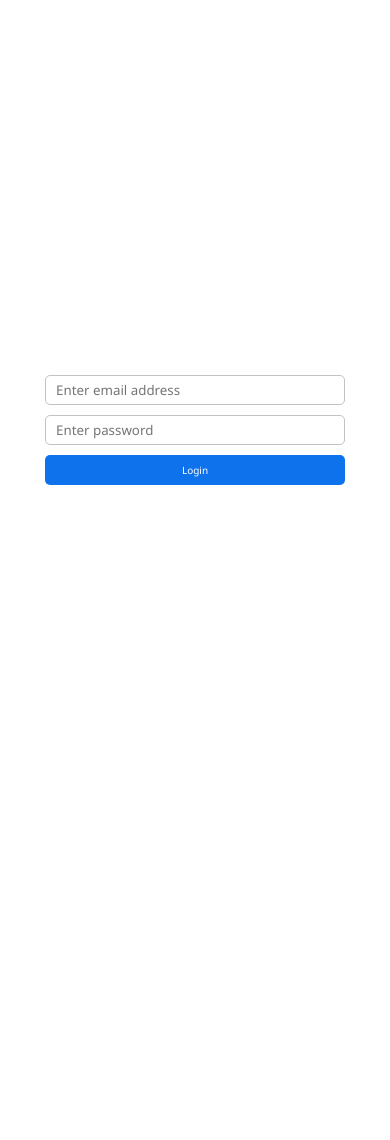
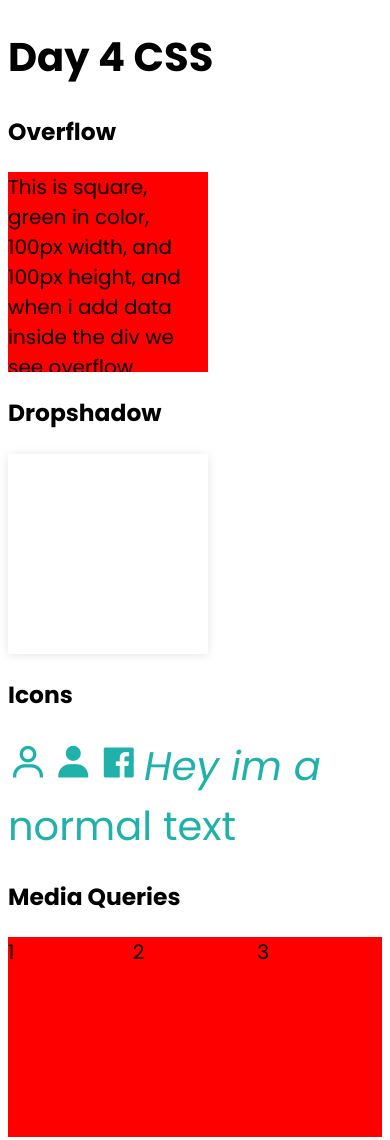
Before and after one commit to vaaluvishnu5146/FSDB54-WD-E-HTML-APPICATION, a plain HTML site: page index.html in a window 390 px wide. Before the commit the page ends 860 px from the top, so only its background shows below. Drawn offline with nearby package versions, Linux system fonts and the light colour scheme.

Commit message:
Grids, Positions, Layouts, Gradients and Media queries

```diff
--- a/index.html
+++ b/index.html
@@ -3,21 +3,84 @@
   <head>
     <meta charset="UTF-8" />
     <meta name="viewport" content="width=device-width, initial-scale=1.0" />
-    <title>Login Page</title>
-    <link rel="stylesheet" href="./style.css" />
+    <title>Day 5 CSS</title>
+    <link rel="preconnect" href="https://fonts.googleapis.com" />
+    <link rel="preconnect" href="https://fonts.gstatic.com" crossorigin />
+    <link
+      href="https://fonts.googleapis.com/css2?family=Poppins:ital,wght@0,100;0,200;0,300;0,400;0,500;0,600;0,700;0,800;0,900;1,100;1,200;1,300;1,400;1,500;1,600;1,700;1,800;1,900&display=swap"
+      rel="stylesheet"
+    />
+    <link
+      href="https://unpkg.com/boxicons@2.1.4/css/boxicons.min.css"
+      rel="stylesheet"
+    />
+    <style>
+      html {
+        font-size: 20px;
+        font-family: "Poppins", sans-serif;
+      }
+      .square {
+        width: 200px;
+        height: 200px;
+        background: green;
+        /* auto, visible, hidden, scroll */
+        overflow-y: scroll;
+      }
+      .card {
+        width: 10rem;
+        height: 10rem;
+        background: #ffffff;
+        box-shadow: 0 1px 10px rgba(0, 0, 0, 0.1);
+      }
+      i {
+        font-size: 2rem;
+        color: lightseagreen;
+      }
+
+      .flex-container {
+        display: flex;
+      }
+
+      @media screen and (min-width: 0px) and (max-width: 480px) {
+        .square {
+          background: red;
+        }
+      }
+      @media screen and (min-width: 481px) and (max-width: 768px) {
+        .square {
+          background: yellow;
+        }
+      }
+    </style>
   </head>
   <body>
-    <div class="login-page-container">
-      <div class="login-form-container">
-        <div class="input-container">
-          <input type="text" placeholder="Enter email address" />
-        </div>
-        <div class="input-container">
-          <input type="password" placeholder="Enter password" />
-        </div>
-        <button class="button">Login</button>
+    <h1>Day 4 CSS</h1>
+    <section>
+      <h3>Overflow</h3>
+      <div class="square">
+        This is square, green in color, 100px width, and 100px height, and when
+        i add data inside the div we see overflow
       </div>
-    </div>
-    <script src="./script.js"></script>
+    </section>
+    <section>
+      <h3>Dropshadow</h3>
+      <div class="card"></div>
+    </section>
+    <section>
+      <h3>Icons</h3>
+      <i class="bx bx-user"></i>
+      <i class="bx bxs-user"></i>
+      <i class="bx bxl-facebook-square"></i>
+      <i>Hey im a <span style="font-style: normal">normal text</span></i>
+    </section>
+    <section>
+      <h3>Media Queries</h3>
+      <div class="flex-container">
+        <div class="square">1</div>
+        <div class="square">2</div>
+        <div class="square">3</div>
+      </div>
+    </section>
+    <script src="https://unpkg.com/boxicons@2.1.4/dist/boxicons.js"></script>
   </body>
 </html>
--- a/style.css
+++ /dev/null
@@ -1,55 +0,0 @@
-html,
-body,
-input,
-button {
-  font-family: "Segoe UI", Tahoma, Geneva, Verdana, sans-serif !important;
-}
-
-.button {
-  outline: 0px;
-  border: none;
-  width: 100%;
-  height: 30px;
-  padding: 5px 20px;
-  border-radius: 5px;
-  font-size: 10px;
-  color: #ffffff;
-  cursor: pointer;
-  background-color: #0e72ed;
-}
-
-.button:hover {
-  background-color: #0956b5;
-}
-
-.button:active {
-  background-color: #033a7d;
-}
-
-.login-page-container {
-  display: flex;
-  align-items: center;
-  justify-content: center;
-  height: 100vh;
-}
-
-.login-form-container {
-  width: 300px;
-}
-
-.input-container {
-  margin-bottom: 10px;
-}
-
-input {
-  width: 100%;
-  border: 1px solid #c2c2c2;
-  height: 30px;
-  border-radius: 5px;
-  padding-inline-start: 10px;
-  box-sizing: border-box;
-}
-
-input:focus-visible {
-  outline: 2px solid #0e72ed;
-}
```
Also changed, not shown: position.html (added, +42 -0 lines), zenlayout.html (added, +85 -0 lines).
